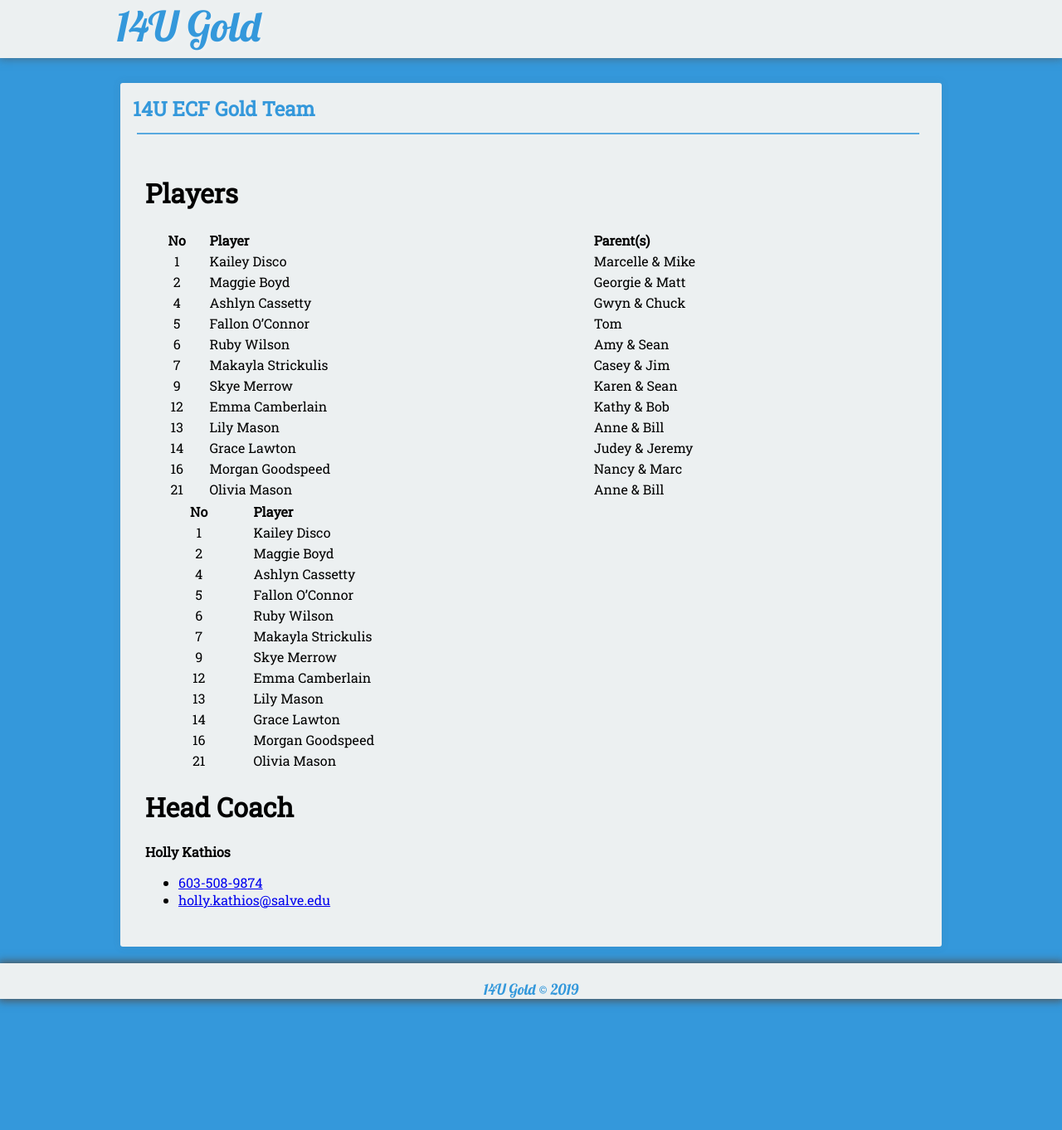
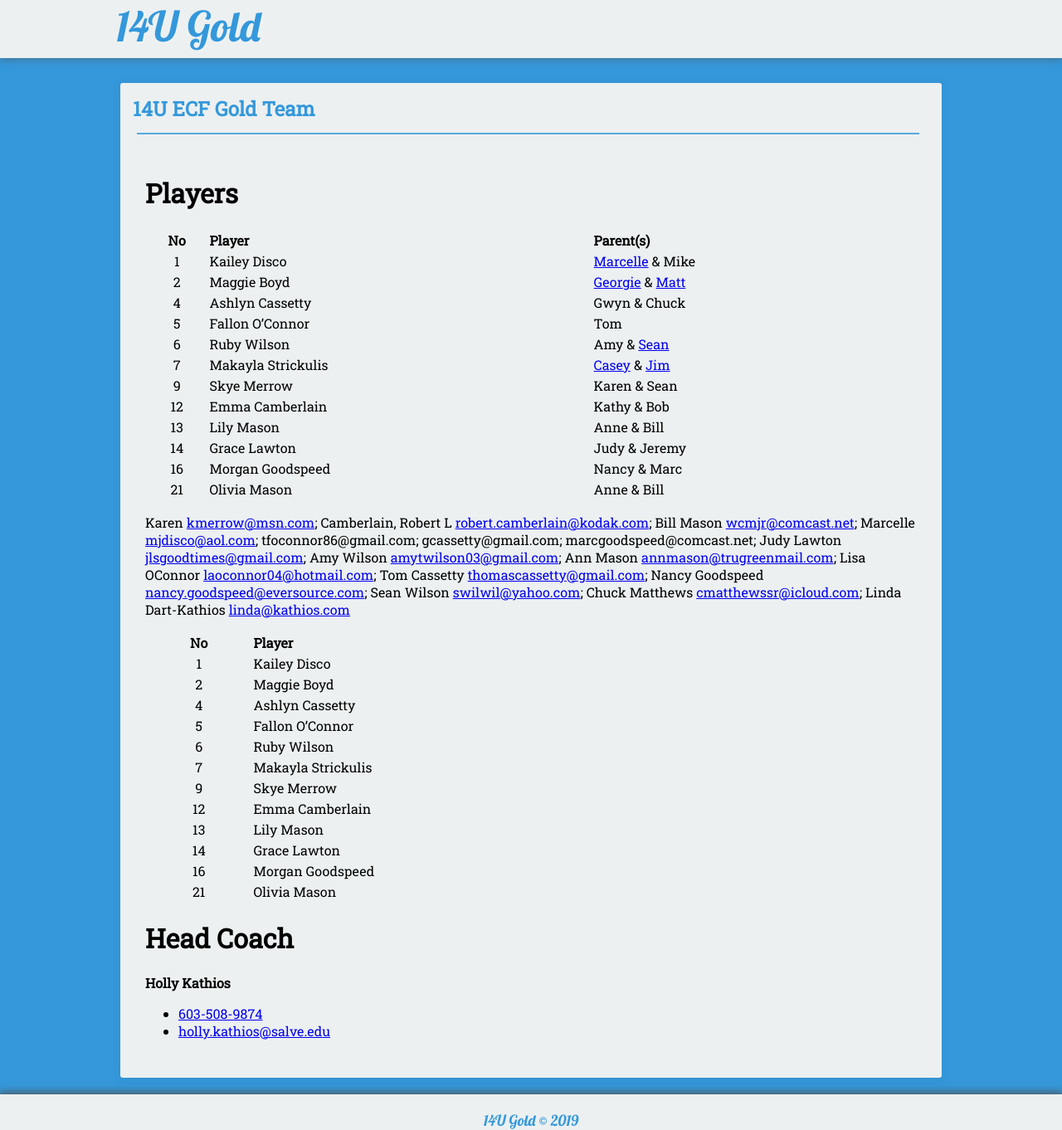
Before and after one commit to seanmerrow/ecf, a Jekyll site: the page built from coaches/index.md, in a window 1280 px wide. Shown: the whole page at 83% size. Built offline with Jekyll 4.4.1, drawn with Linux system fonts in a browser that asks for light colours; nearby versions of some CDN libraries.

Commit message:
Update index.md

```diff
--- a/coaches/index.md
+++ b/coaches/index.md
@@ -8,18 +8,20 @@ permalink: /coaches/
 
 |No    | Player          | Parent(s)   |
 |:----:|:----------------|:-----------------|
-| 1    |Kailey Disco     |Marcelle & Mike   |
-| 2    |Maggie Boyd      |Georgie & Matt    |
+| 1    |Kailey Disco     |[Marcelle](mailto:holly.kathios@salve.edu) & Mike   |
+| 2    |Maggie Boyd      |[Georgie](mailto:georgie@arc2arc.com) & [Matt](mailto:matt@arc2arc.com)    |
 | 4    |Ashlyn Cassetty  |Gwyn & Chuck      |
 | 5    |Fallon O'Connor  |Tom               |
-| 6    |Ruby Wilson      |Amy & Sean        |
-| 7    |Makayla Strickulis    |Casey & Jim  |
+| 6    |Ruby Wilson      |Amy & [Sean](mailto:swilwil@yahoo.com)        |
+| 7    |Makayla Strickulis    |[Casey](mailto:caseynic80@gmail.com) & [Jim](mailto:jstrickulis@gmail.com)  |
 | 9    |Skye Merrow      | Karen & Sean     |
 | 12   |Emma Camberlain  | Kathy & Bob
 | 13   |Lily Mason       | Anne & Bill      |
-| 14   |Grace Lawton     | Judey & Jeremy   |
+| 14   |Grace Lawton     | Judy & Jeremy   |
 | 16   |Morgan Goodspeed | Nancy & Marc     |
 | 21   |Olivia Mason     | Anne & Bill      |
+
+Karen <kmerrow@msn.com>; Camberlain, Robert L <robert.camberlain@kodak.com>; Bill Mason <wcmjr@comcast.net>; Marcelle <mjdisco@aol.com>; tfoconnor86@gmail.com; gcassetty@gmail.com; marcgoodspeed@comcast.net; Judy Lawton <jlsgoodtimes@gmail.com>; Amy Wilson <amytwilson03@gmail.com>; Ann Mason <annmason@trugreenmail.com>; Lisa OConnor <laoconnor04@hotmail.com>; Tom Cassetty <thomascassetty@gmail.com>; Nancy Goodspeed <nancy.goodspeed@eversource.com>; Sean Wilson <swilwil@yahoo.com>; Chuck Matthews <cmatthewssr@icloud.com>; Linda Dart-Kathios <linda@kathios.com>
 
 
 |No    | Player          |
```
